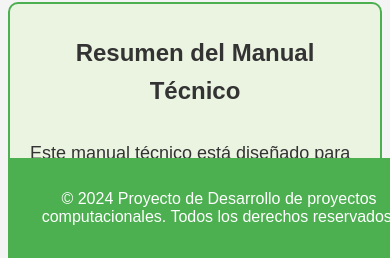
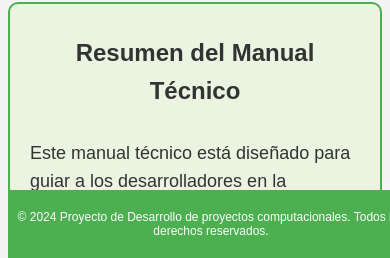
Before and after one commit to GaboY-ops/GaboY-ops.github.io, a plain HTML site: page index.html in a window 390 px wide. Shown: the part 586-844 px from the top of the page. Drawn offline with Linux system fonts and the light colour scheme.

Commit message:
Update index.html

```diff
--- a/index.html
+++ b/index.html
@@ -575,6 +575,25 @@
             display: block;
         }
 
+        footer {
+    background-color: #4CAF50;
+    color: white;
+    text-align: center;
+    padding: 1rem; /* Valor original */
+    position: fixed;
+    bottom: 0;
+    width: 100%;
+}
+
+/* Ajustes para dispositivos móviles */
+@media (max-width: 768px) {
+    footer {
+        padding: 0.5rem; /* Reduce el espacio del padding */
+        font-size: 12px; /* Ajusta el tamaño de la fuente */
+    }
+}
+
+
     </style>
 </head>
 <body>
```
